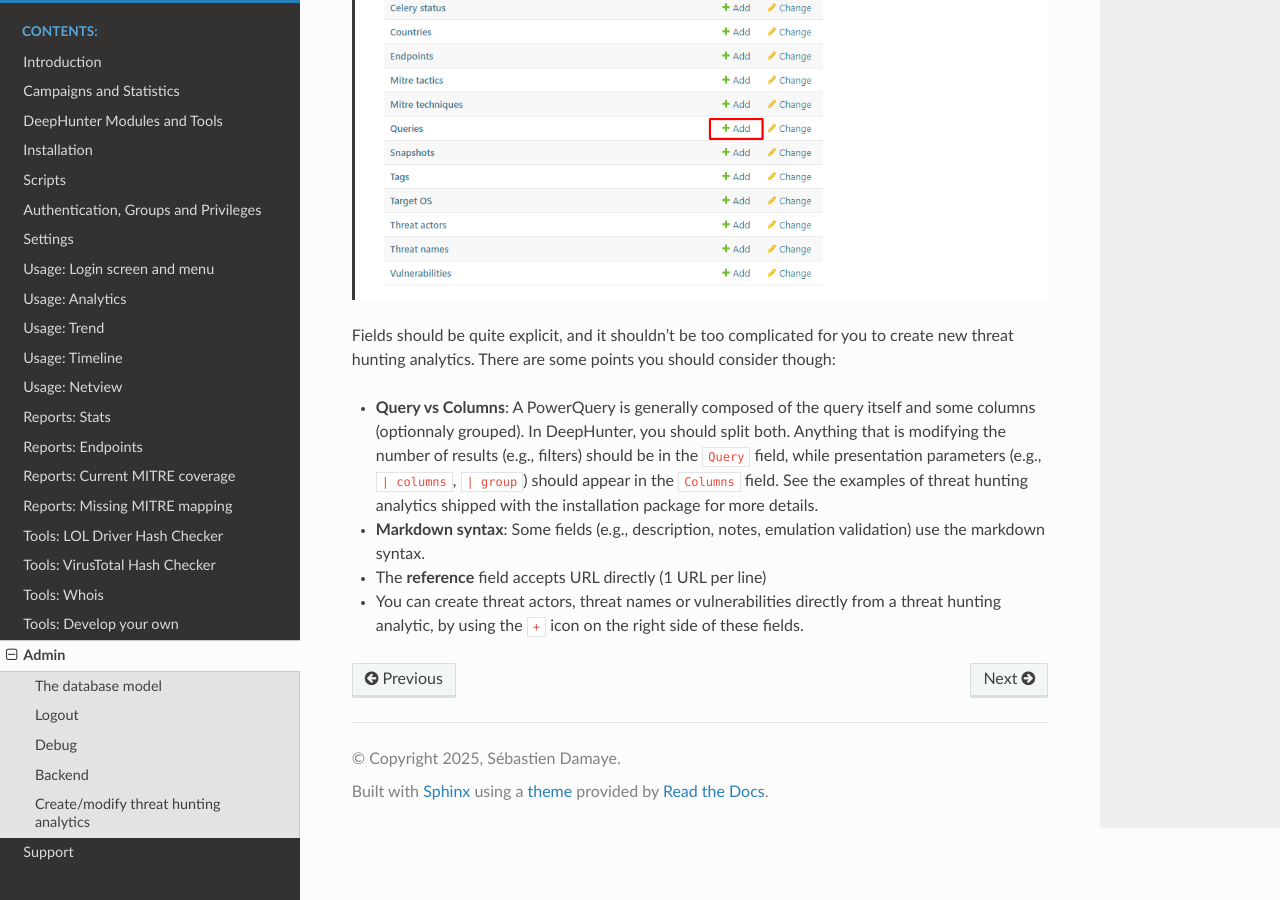
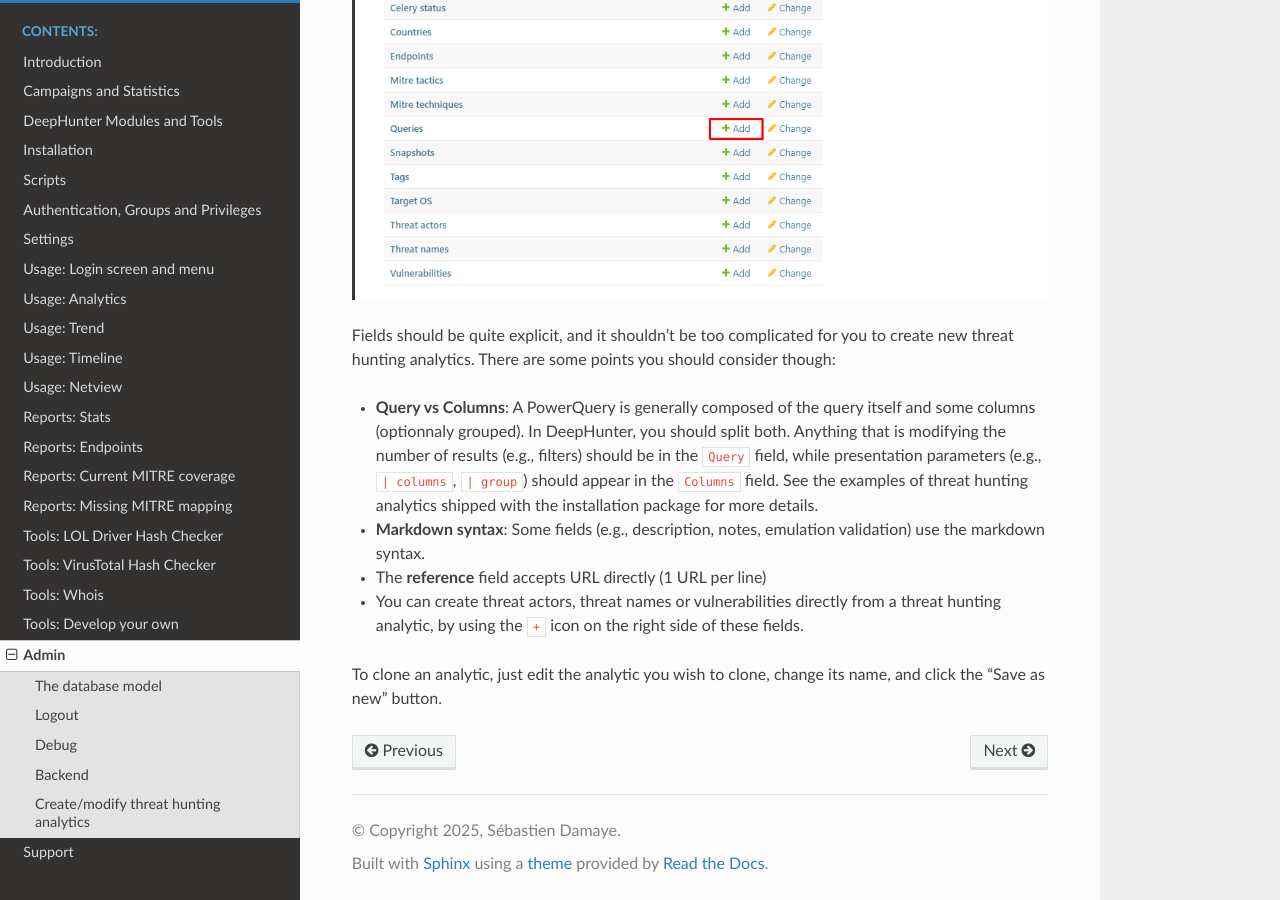
Before and after one commit to wikijm/deephunter, a Sphinx documentation site: the page built from docs/admin.rst, in a window 1280 px wide and 900 px high, scrolled down 1603 px. Built offline with Sphinx 7.4.7 and the Read the Docs theme 3.1.0, drawn with Linux system fonts in a browser that asks for light colours.

Commit message:
FR #32 implemented - Admin - Queries - Duplicate queries

```diff
--- a/docs/admin.rst
+++ b/docs/admin.rst
@@ -57,3 +57,5 @@ Fields should be quite explicit, and it shouldn't be too complicated for you to
 - **Markdown syntax**: Some fields (e.g., description, notes, emulation validation) use the markdown syntax.
 - The **reference** field accepts URL directly (1 URL per line)
 - You can create threat actors, threat names or vulnerabilities directly from a threat hunting analytic, by using the ``+`` icon on the right side of these fields.
+
+To clone an analytic, just edit the analytic you wish to clone, change its name, and click the "Save as new" button.
--- a/docs/usage_analytics.rst
+++ b/docs/usage_analytics.rst
@@ -82,3 +82,7 @@ The list of all possible filters, broken down into sections. Expand a section an
 
 .. image:: img/analytics_filters_available.png
   :alt: analytics filters available
+
+Create/Modify/Clone analytics
+*****************************
+Refere to `this page <admin.html#create-modify-threat-hunting-analytics>`_.
```
Also changed, not shown: 1 other file.
